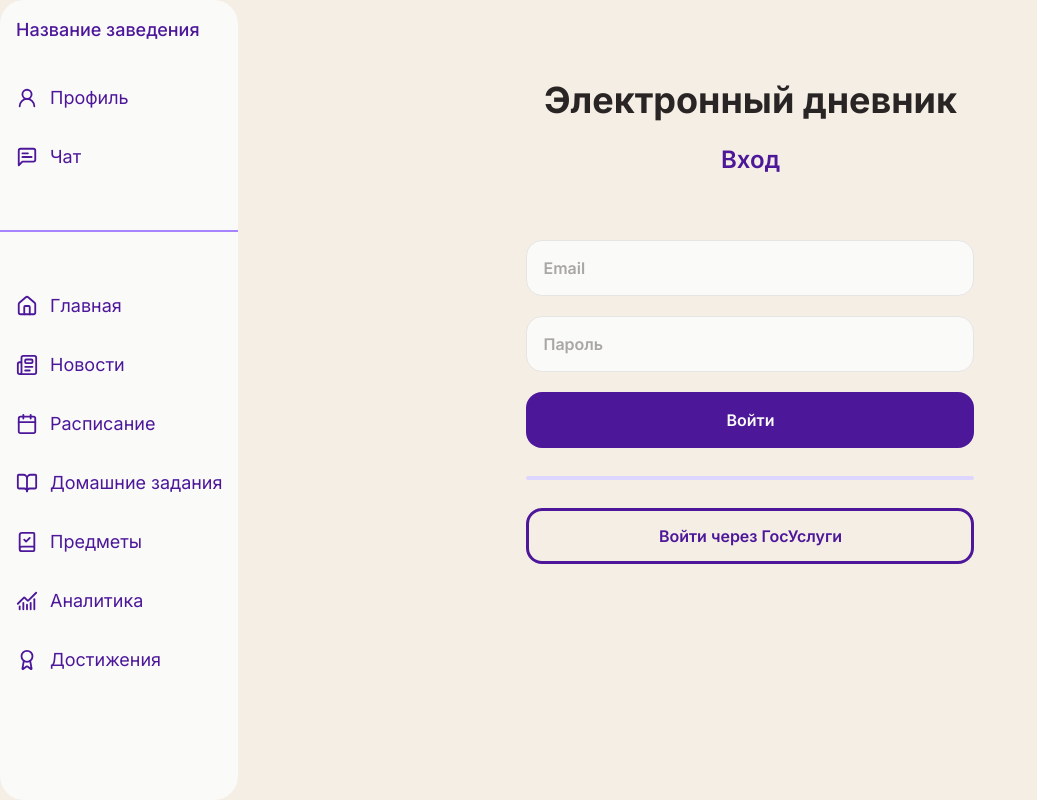
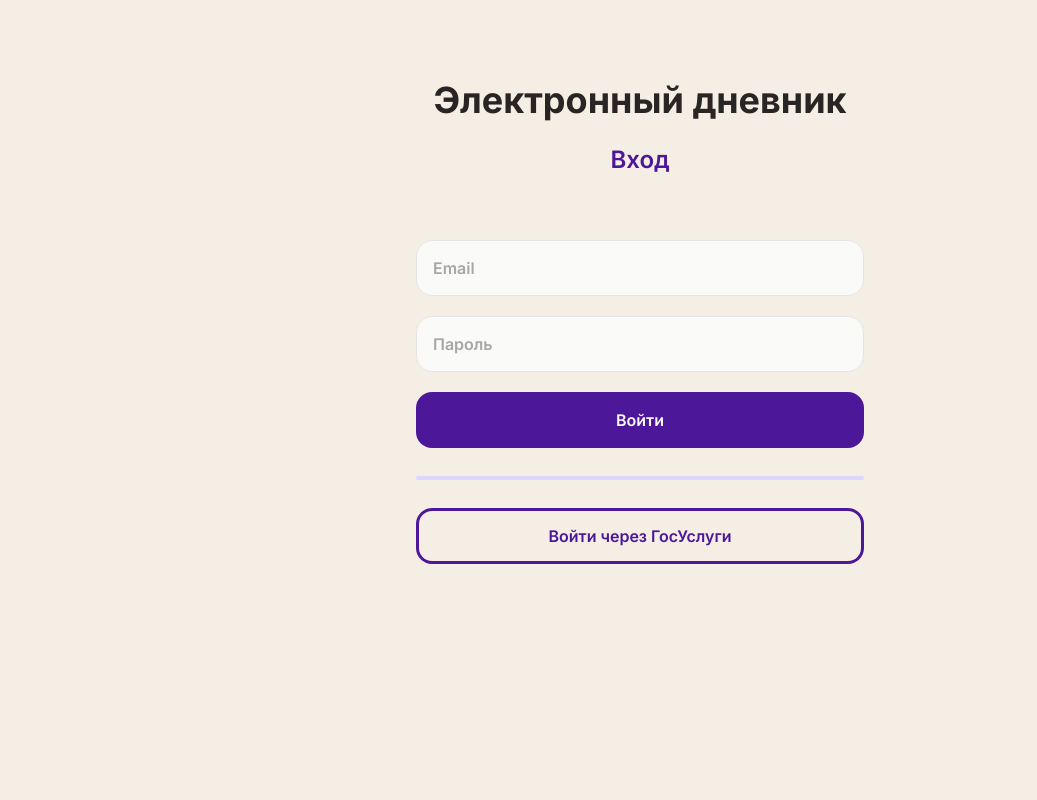
Before and after one commit to d1s0l/front-for-diary, a Next.js app: page /auth/login in a window 1280 px wide. Shown: the whole page, without its empty margins (0-1037 px from the left). Built offline with nearby package versions, Linux system fonts and the light colour scheme.

Commit message:
смена структуры

```diff
--- a/src/app/auth/layout.tsx
+++ /dev/null
@@ -1,11 +0,0 @@
-export default function AuthLayout({
-  children,
-}: {
-  children: React.ReactNode
-}) {
-  return (
-    <div className="min-h-screen">
-      {children} {/* Без Sidebar */}
-    </div>
-  )
-}
--- a/src/app/auth/login/page.tsx
+++ b/src/app/auth/login/page.tsx
@@ -1,7 +1,6 @@
 'use client';
 import { signIn } from 'next-auth/react';
 import { useState } from 'react';
-import AuthLayout from '../layout';
 
 
 export default function isLoginPage() {
@@ -14,7 +13,6 @@ export default function isLoginPage() {
   };
 
   return (
-    <AuthLayout>
         <div className='flex flex-col items-center justify-start min-h-screen py-8 px-4 sm:px-6 lg:px-8'>
             <div className='flex flex-col items-center mt-8 sm:mt-12 mb-8 sm:mb-16'>
                 <h1 className='font-inter text-2xl sm:text-3xl md:text-4xl text-stone-800 font-bold mb-4 sm:mb-6 text-center'>
@@ -46,7 +44,7 @@ export default function isLoginPage() {
 
                     <button
                     type="submit"
-                    className='bg-violet-900 hover:bg-violet-800 transition-colors rounded-xl sm:rounded-2xl w-full h-12 sm:h-14 text-stone-50'
+                    className='bg-violet-900 hover:bg-violet-800 transition-colors cursor-pointer rounded-xl sm:rounded-2xl w-full h-12 sm:h-14 text-stone-50'
                     >
                     Войти
                     </button>
@@ -56,11 +54,12 @@ export default function isLoginPage() {
 
                 <button
                     type="button"
-                    className='font-inter font-semibold w-full h-12 sm:h-14 border-2 sm:border-3 border-violet-900 rounded-xl sm:rounded-2xl text-violet-900 hover:bg-violet-50 transition-colors'>
+                    className='font-inter cursor-pointer font-semibold w-full h-12 sm:h-14 border-2 sm:border-3 border-violet-900 rounded-xl sm:rounded-2xl text-violet-900 hover:bg-violet-50 transition-colors'
+                    onClick={() => window.open("https://rutube.ru/video/f3b615db135287a64584737e664e1e4b/", "_blank")}
+                    >
                     Войти через ГосУслуги
                 </button>
             </div>
         </div>
-    </AuthLayout>
   )
 }
--- a/src/app/layout.tsx
+++ b/src/app/layout.tsx
@@ -2,7 +2,6 @@ import type { Metadata } from "next";
 import { Geist, Geist_Mono } from "next/font/google";
 import "./globals.css";
 import { Inter } from 'next/font/google';
-import { MainLayout } from './components/layout/layout';
 
 const inter = Inter({ subsets: ['latin'] });
 
@@ -19,9 +18,7 @@ export default function RootLayout({
   return (
     <html lang="en">
       <body className={`${inter} antialiased`}>
-        <MainLayout>
           {children}
-        </MainLayout>
       </body>
     </html>
   );
--- a/src/app/account/page.tsx
+++ b/src/app/student/account/page.tsx
@@ -1,7 +1,7 @@
 'use client'
 import React from 'react';
 import { User2 } from 'lucide-react'
-import { DataField } from '../components/layout/ui/DataField';
+import { DataField } from '@/components/layout/ui/DataField';
 
 interface UserProfile {
     lastName: string;
--- /dev/null
+++ b/src/app/student/chat/page.tsx
@@ -0,0 +1,11 @@
+import Profile from "@/components/layout/ui/Profile"
+
+export default function Chat(){
+    return(
+        <div>
+            <div className="flex justify-end">
+                <Profile />
+            </div>
+        </div>
+    )
+}
--- /dev/null
+++ b/src/app/student/layout.tsx
@@ -0,0 +1,16 @@
+import { Sidebar } from '@/components/layout/sidebar/Sidebar'
+import { MainLayout } from '@/components/layout/layout';
+
+export default function StudentAccountLayout({
+  children,
+}: {
+  children: React.ReactNode
+}) {
+  return (
+    <MainLayout>
+      <div className="student-account-layout">
+        <main>{children}</main>
+      </div>
+    </MainLayout>
+  );
+}
--- a/src/app/components/layout/sidebar/Sidebar.tsx
+++ b/src/components/layout/sidebar/Sidebar.tsx
@@ -15,9 +15,9 @@ export function Sidebar() {
 
             <div className='mb-11'>
                 <Link
-                href='/account'
+                href='/student/account'
                 className={`flex items-center gap-3 py-4 px-4 ${
-                    isActive('/account')
+                    isActive('/student/account')
                       ? 'bg-violet-100 text-violet-900'
                       : 'hover:bg-gray-100'
                     }`}
@@ -25,9 +25,9 @@ export function Sidebar() {
                 <User2 size={22} />
                 <span className='text-[18px] font-normal'>Профиль</span>
                 </Link>
-                <Link href='/chat'
+                <Link href='/student/chat'
                 className={`flex items-center gap-3 py-4 px-4 ${
-                    isActive('/chat')
+                    isActive('/student/chat')
                       ? 'bg-violet-100 text-violet-900'
                       : 'hover:bg-gray-100'
                     }`}
@@ -40,9 +40,9 @@ export function Sidebar() {
             <div className='h-0.5 bg-violet-400 mb-11'></div>
 
             <div className=''>
-                <Link href='/home'
+                <Link href='/student/home'
                 className={`flex items-center gap-3 py-4 px-4 ${
-                    isActive('/home')
+                    isActive('/student/home')
                       ? 'bg-violet-100 text-violet-900'
                       : 'hover:bg-gray-100'
                     }`}
@@ -50,9 +50,9 @@ export function Sidebar() {
                     <HomeIcon size={22} />
                     <span className='text-[18px] font-normal'>Главная</span>
                 </Link>
-                <Link href='/news'
+                <Link href='/student/news'
                 className={`flex items-center gap-3 py-4 px-4 ${
-                    isActive('/news')
+                    isActive('/student/news')
                       ? 'bg-violet-100 text-violet-900'
                       : 'hover:bg-gray-100'
                     }`}
@@ -60,18 +60,18 @@ export function Sidebar() {
                     <Newspaper size={22} />
                     <span className='text-[18px] font-normal'>Новости</span>
                 </Link>
-                <Link href='/schedule'
+                <Link href='/student/schedule'
                 className={`flex items-center gap-3 py-4 px-4 ${
-                    isActive('/schedule')
+                    isActive('/student/schedule')
                         ? 'bg-violet-100 text-violet-900'
                         : 'hover:bg-gray-100'
                     }`}                 >
                     <Calendar size={22} />
                     <span className='text-[18px] font-normal'>Расписание</span>
                 </Link>
-                <Link href='/homework'
+                <Link href='/student/homework'
                 className={`flex items-center gap-3 py-4 px-4 ${
-                    isActive('/homework')
+                    isActive('/student/homework')
                         ? 'bg-violet-100 text-violet-900'
                         : 'hover:bg-gray-100'
                     }`}
@@ -79,9 +79,9 @@ export function Sidebar() {
                     <BookOpen size={22} />
                     <span className='text-[18px] font-normal'>Домашние задания</span>
                 </Link>
-                <Link href='/lessons'
+                <Link href='/student/lessons'
                 className={`flex items-center gap-3 py-4 px-4 ${
-                    isActive('/lessons')
+                    isActive('/student/lessons')
                         ? 'bg-violet-100 text-violet-900'
                         : 'hover:bg-gray-100'
                     }`}
@@ -89,9 +89,9 @@ export function Sidebar() {
                     <BookCheck size={22} />
                     <span className='text-[18px] font-normal'>Предметы</span>
                 </Link>
-                <Link href='/analytics'
+                <Link href='/student/analytics'
                 className={`flex items-center gap-3 py-4 px-4 ${
-                    isActive('/analytics')
+                    isActive('/student/analytics')
                         ? 'bg-violet-100 text-violet-900'
                         : 'hover:bg-gray-100'
                     }`}
@@ -99,9 +99,9 @@ export function Sidebar() {
                     <ChartNoAxesCombined size={22} />
                     <span className='text-[18px] font-normal'>Аналитика</span>
                 </Link>
-                <Link href='/awards'
+                <Link href='/student/awards'
                 className={`flex items-center gap-3 py-4 px-4 ${
-                    isActive('/awards')
+                    isActive('/student/awards')
                         ? 'bg-violet-100 text-violet-900'
                         : 'hover:bg-gray-100'
                     }`}
--- /dev/null
+++ b/src/components/layout/ui/Profile.tsx
@@ -0,0 +1,39 @@
+'use client';
+
+import { useRouter } from 'next/navigation';
+import { cn } from '@/lib/utils';
+import { UserIcon } from 'lucide-react';
+
+interface ProfileProps {
+  lastname?: string;
+  firstname?: string;
+  classnumber?: string | number;
+}
+
+export default function Profile({
+  lastname = 'Соловьев',
+  firstname = 'Дмитрий',
+  classnumber = '7-Б'
+}: ProfileProps) {
+  const router = useRouter();
+
+  const handleClick = () => {
+    router.push('/student/account');
+  };
+
+  return (
+    <button
+      type="button"
+      className='flex flex-row items-center justify-around rounded-3xl bg-violet-900 w-48 sm:w-56 md:w-60 lg:w-72 xl:w-80 hover:bg-violet-800 transition-colors'
+      onClick={handleClick}
+    >
+      <div className='[--icon-size:24px] md:[--icon-size:28px] lg:[--icon-size:34px] xl:[--icon-size:38px]'>
+        <UserIcon className="w-[var(--icon-size)] h-[var(--icon-size)] text-white" />
+      </div>
+      <div className='flex flex-col items-baseline font-normal text-white'>
+        <p className='text-sm md:text-base lg:text-lg xl:text-xl'>{lastname} {firstname}</p>
+        <p className='text-xs md:text-sm lg:text-base xl:text-lg'>{classnumber} класс</p>
+      </div>
+    </button>
+  );
+}
```
Also changed, not shown: src/components/layout/layout.tsx (renamed from src/app/components/layout/layout.tsx), src/components/layout/ui/DataField.tsx (renamed from src/app/components/layout/ui/DataField.tsx).
